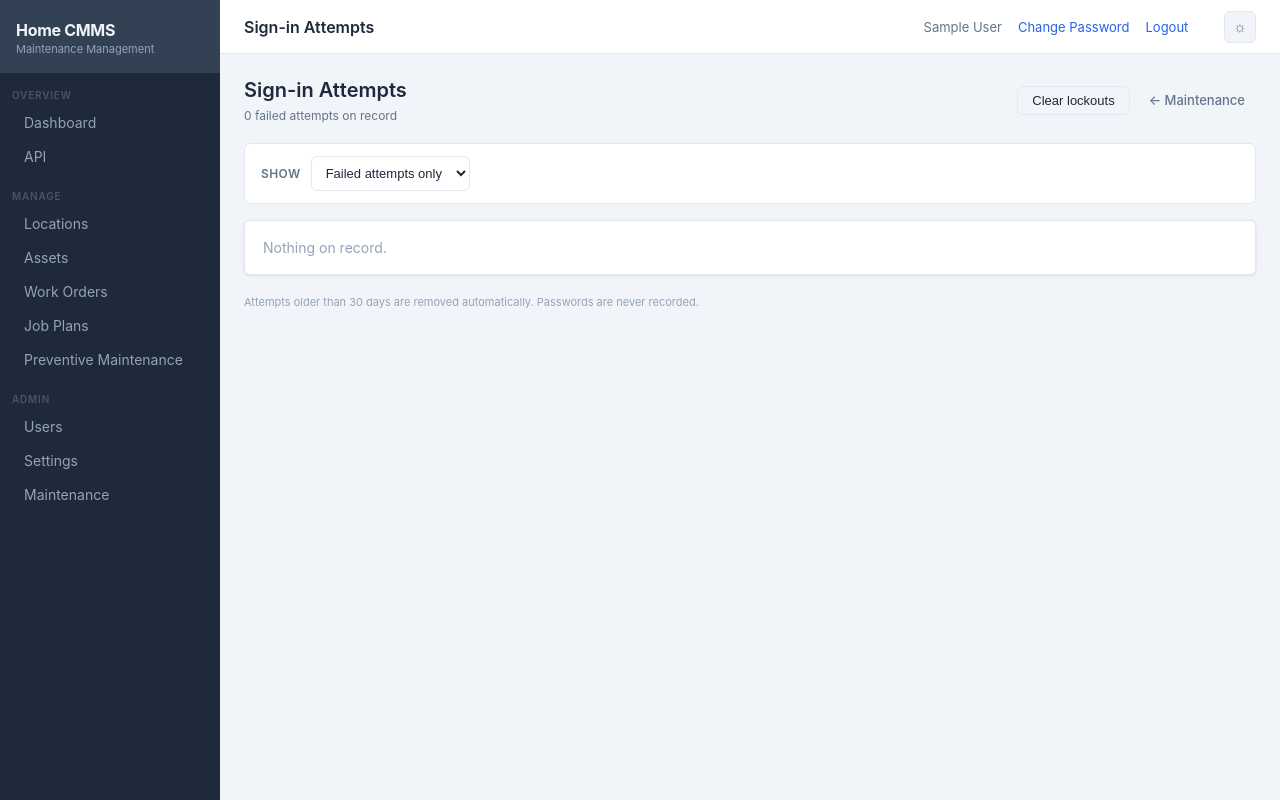
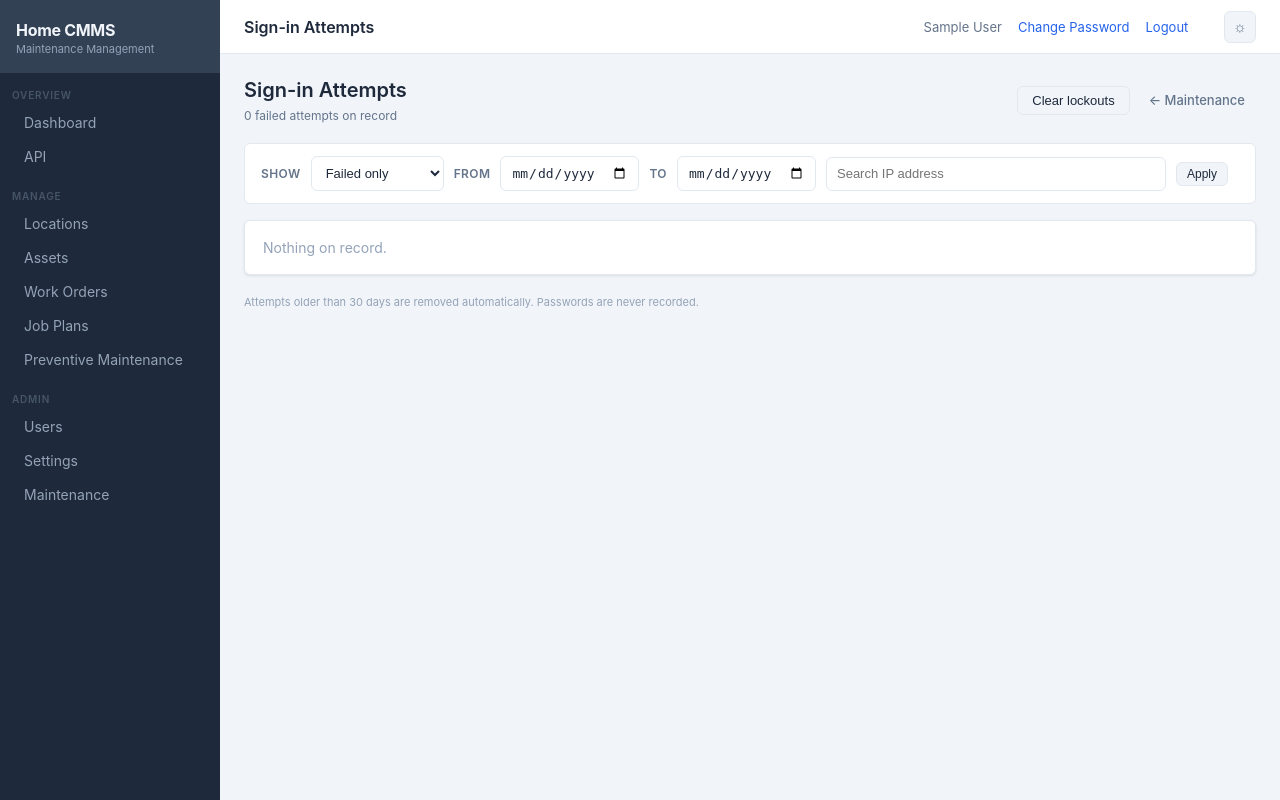
Before and after one commit to Knator/Home-CMMS, a Flask app: page /admin/sign-in-attempts in a window 1280 px wide. Run offline with Flask 3, Linux system fonts and the light colour scheme; a user stored in the database is signed in; tables that the repository leaves empty hold one stand-in row (values such as "Sample post"); some libraries are stand-ins or nearby versions.

Commit message:
Added better filtering to the user sign-in log.

```diff
--- a/app/admin/routes.py
+++ b/app/admin/routes.py
@@ -12,7 +12,8 @@ from app.extensions import db
 from app.models.user import User
 from app.models.api_token import ApiToken
 from app.utils import (
-    validate_csrf, admin_required, parse_int, utcnow, allow_large_upload,
+    validate_csrf, admin_required, parse_date, parse_int, utcnow,
+    allow_large_upload,
 )
 from app import maintenance
 from app import security
@@ -509,12 +510,24 @@ def checkpoint_wal():
 @admin_required
 def sign_in_attempts():
     """The full attempt log, paginated, so the maintenance page stays usable."""
-    only_failures = request.args.get('show', 'failed') != 'all'
+    outcome = request.args.get('outcome', 'failed')
+    if outcome not in security.OUTCOMES:
+        outcome = 'failed'
+    ip = request.args.get('ip', '').strip()
+    # Local calendar dates; attempt_page converts them to the UTC the column
+    # holds. parse_date returns None on junk rather than raising.
+    date_from = parse_date(request.args.get('from', '').strip())
+    date_to = parse_date(request.args.get('to', '').strip())
     page = parse_int(request.args.get('page'), minimum=1) or 1
+
     return render_template(
         'admin/sign_in_attempts.html',
-        attempts=security.attempt_page(page=page, only_failures=only_failures),
-        only_failures=only_failures,
+        attempts=security.attempt_page(page=page, outcome=outcome, ip=ip,
+                                       date_from=date_from, date_to=date_to),
+        outcome=outcome, outcomes=security.OUTCOMES,
+        ip=ip,
+        date_from=request.args.get('from', '').strip(),
+        date_to=request.args.get('to', '').strip(),
         failure_count=security.count_failures(),
     )
 
--- a/app/security.py
+++ b/app/security.py
@@ -140,11 +140,41 @@ def count_failures():
     return AuthAttempt.query.filter(AuthAttempt.successful.is_(False)).count()
 
 
-def attempt_page(page=1, only_failures=True, per_page=PAGE_SIZE):
-    """A page of the attempt log, newest first."""
+# What the outcome filter accepts. 'all' is not a filter, it is the absence of
+# one, and is listed so an unknown value can fall back to it.
+OUTCOMES = ('all', 'failed', 'successful')
+
+
+def attempt_page(page=1, outcome='failed', ip='', date_from=None, date_to=None,
+                 per_page=PAGE_SIZE):
+    """A page of the attempt log, newest first.
+
+    `date_from` and `date_to` are **local** calendar dates and are converted to
+    the UTC instants the column actually holds; `date_to` is inclusive of the
+    whole of that day. Comparing a local date to a UTC timestamp directly would
+    be wrong by the UTC offset, which is most of a day in some timezones and an
+    hour either side of a daylight saving change in the rest.
+    """
+    from app.search import like_clause
+    from app.utils import local_day_start_utc
+
     query = AuthAttempt.query
-    if only_failures:
+    if outcome == 'failed':
         query = query.filter(AuthAttempt.successful.is_(False))
+    elif outcome == 'successful':
+        query = query.filter(AuthAttempt.successful.is_(True))
+
+    if ip:
+        # Substring, so `192.168.` finds a whole subnet rather than needing the
+        # exact address someone happens to remember.
+        query = query.filter(like_clause(ip, AuthAttempt.ip_address))
+
+    if date_from:
+        query = query.filter(AuthAttempt.created_at >= local_day_start_utc(date_from))
+    if date_to:
+        query = query.filter(
+            AuthAttempt.created_at < local_day_start_utc(date_to + timedelta(days=1)))
+
     return (
         query.order_by(AuthAttempt.created_at.desc())
         .paginate(page=max(page, 1), per_page=per_page, error_out=False)
--- a/app/templates/admin/sign_in_attempts.html
+++ b/app/templates/admin/sign_in_attempts.html
@@ -8,7 +8,10 @@
     <h1>Sign-in Attempts</h1>
     <div class="header-meta">
       <span class="breadcrumb-path">
-        {{ attempts.total }} {{ 'failed attempt' if only_failures else 'attempt' }}{{ '' if attempts.total == 1 else 's' }} on record
+        {{ attempts.total }}
+        {% if outcome == 'failed' %}failed{% elif outcome == 'successful' %}successful{% endif %}
+        attempt{{ '' if attempts.total == 1 else 's' }}
+        {{ 'matching' if ip or date_from or date_to else 'on record' }}
       </span>
     </div>
   </div>
@@ -25,11 +28,27 @@
 </div>
 
 <form method="get" class="filters">
-  <label>Show</label>
-  <select name="show" onchange="this.form.submit()">
-    <option value="failed" {{ 'selected' if only_failures }}>Failed attempts only</option>
-    <option value="all" {{ 'selected' if not only_failures }}>All attempts</option>
+  <label for="outcome">Show</label>
+  <select name="outcome" id="outcome">
+    <option value="failed" {{ 'selected' if outcome == 'failed' }}>Failed only</option>
+    <option value="successful" {{ 'selected' if outcome == 'successful' }}>Successful only</option>
+    <option value="all" {{ 'selected' if outcome == 'all' }}>All attempts</option>
   </select>
+
+  {# Local dates. The column stores UTC, and the route converts at the boundary
+     rather than comparing the two directly. #}
+  <label for="from">From</label>
+  <input type="date" id="from" name="from" value="{{ date_from }}">
+  <label for="to">To</label>
+  <input type="date" id="to" name="to" value="{{ date_to }}">
+
+  <input type="search" name="ip" value="{{ ip }}" class="filter-search"
+         placeholder="Search IP address" aria-label="Search IP address">
+
+  <button type="submit" class="btn btn-secondary btn-sm">Apply</button>
+  {% if outcome != 'failed' or ip or date_from or date_to %}
+    <a href="{{ url_for('admin.sign_in_attempts') }}" class="btn btn-ghost btn-sm">Clear</a>
+  {% endif %}
 </form>
 
 <div class="card">
@@ -38,8 +57,7 @@
     <table>
       <thead>
         <tr>
-          <th>When</th><th>Account tried</th><th>From</th>
-          {% if not only_failures %}<th>Result</th>{% endif %}
+          <th>When</th><th>Account tried</th><th>From</th><th>Result</th>
         </tr>
       </thead>
       <tbody>
@@ -48,13 +66,11 @@
           <td>{{ format_datetime(attempt.created_at, '%Y-%m-%d %H:%M:%S') }}</td>
           <td class="mono-cell">{{ attempt.identifier }}</td>
           <td class="mono-cell">{{ attempt.ip_address or '—' }}</td>
-          {% if not only_failures %}
           <td>
             <span class="badge {{ 'badge-active' if attempt.successful else 'badge-overdue' }}">
               {{ 'success' if attempt.successful else 'failed' }}
             </span>
           </td>
-          {% endif %}
         </tr>
         {% endfor %}
       </tbody>
@@ -69,12 +85,14 @@
 <div class="pager">
   {% if attempts.has_prev %}
     <a class="btn btn-secondary btn-sm"
-       href="{{ url_for('admin.sign_in_attempts', page=attempts.prev_num, show='failed' if only_failures else 'all') }}">← Newer</a>
+       href="{{ url_for('admin.sign_in_attempts', page=attempts.prev_num,
+                             outcome=outcome, ip=ip, **{'from': date_from, 'to': date_to}) }}">← Newer</a>
   {% endif %}
   <span class="pager-position">Page {{ attempts.page }} of {{ attempts.pages }}</span>
   {% if attempts.has_next %}
     <a class="btn btn-secondary btn-sm"
-       href="{{ url_for('admin.sign_in_attempts', page=attempts.next_num, show='failed' if only_failures else 'all') }}">Older →</a>
+       href="{{ url_for('admin.sign_in_attempts', page=attempts.next_num,
+                             outcome=outcome, ip=ip, **{'from': date_from, 'to': date_to}) }}">Older →</a>
   {% endif %}
 </div>
 {% endif %}
--- a/app/utils.py
+++ b/app/utils.py
@@ -2,7 +2,7 @@ import os
 import secrets
 import shutil
 import uuid
-from datetime import date, datetime, timezone
+from datetime import date, datetime, time, timezone
 from functools import wraps
 from urllib.parse import urlparse
 
@@ -45,6 +45,21 @@ def format_datetime(value, fmt='%Y-%m-%d %H:%M', empty='—'):
     """A stored timestamp rendered in host-local time."""
     local = to_local(value)
     return local.strftime(fmt) if local else empty
+
+
+def local_day_start_utc(day):
+    """The instant a local calendar day begins, as a naive UTC datetime.
+
+    DateTime columns are stored UTC; a person filtering the log picks local
+    dates. Comparing one to the other directly is wrong by the UTC offset — up
+    to most of a day near the date line, and an hour either side of a daylight
+    saving change even here. This converts once, at the boundary.
+
+    Pair it with the *next* day's start for an inclusive "to" date: `created_at
+    < local_day_start_utc(to + 1 day)` covers the whole of that local day.
+    """
+    local_midnight = datetime.combine(day, time.min).astimezone()
+    return local_midnight.astimezone(timezone.utc).replace(tzinfo=None)
 
 
 def local_timezone_name():
```
Also changed, not shown: CLAUDE.md (+8 -0 lines), tests/test_brute_force.py (+8 -3 lines), tests/test_sign_in_attempt_filters.py (added, +160 -0 lines).
